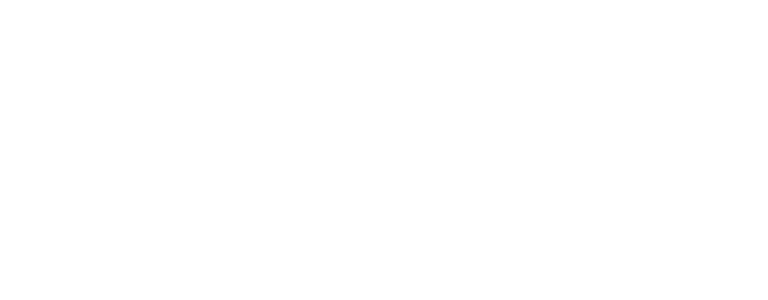
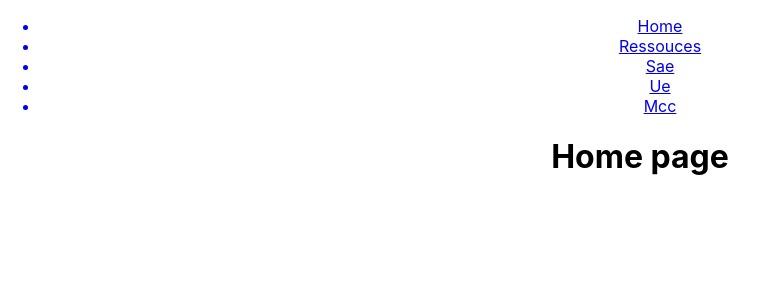
Before and after one commit to SteveRothier/ProjetS4, a React (Create React App) app: page / in a window 1280 px wide. Shown: the top 300 px of the page, without its empty margins (0-768 px from the left). Built offline with nearby package versions, Linux system fonts and the light colour scheme.

Commit message:
Initial commit

```diff
--- a/src/App.css
+++ b/src/App.css
@@ -1,3 +1,4 @@
+
 .App {
   text-align: center;
 }
--- a/src/App.js
+++ b/src/App.js
@@ -1,10 +1,32 @@
+import React from 'react';
+import { BrowserRouter as Router, Switch, Route } from 'react-router-dom';
+
+import Home from './page/HomePage';
+
+import Navbar from './component/Navbar';
+import Ressource from './page/Ressource';
+import Sae from './page/Sae';
+import Ue from './page/Ue';
+import Mcc from './page/Mcc';
+
 import './App.css';
 
 function App() {
   return (
-    <div className="App">
-
-    </div>
+    <>
+      <Router>
+        <div className='App'>
+          <Navbar />
+          <Switch>
+            <Route path="/" exact component={Home}/>
+            <Route path="/ressource" component={Ressource}/>
+            <Route path="/sae" component={Sae}/>
+            <Route path="/Ue" component={Ue}/>
+            <Route path="/Mcc" component={Mcc}/>
+          </Switch>
+        </div>
+      </Router>
+    </>
   );
 }
 
--- /dev/null
+++ b/src/component/Navbar.js
@@ -0,0 +1,28 @@
+import React from "react";
+import { Link } from 'react-router-dom'
+
+function Navbar() {
+    return (
+        <nav>
+            <ul>
+            <Link to="/">
+                    <li>Home</li>
+                </Link>
+                <Link to="/ressource">
+                    <li>Ressouces</li>
+                </Link>
+                <Link to="/sae">
+                    <li>Sae</li>
+                </Link>
+                <Link to="/ue">
+                    <li>Ue</li>
+                </Link>
+                <Link to="/mcc">
+                    <li>Mcc</li>
+                </Link>
+            </ul>
+        </nav>
+    );
+  }
+
+  export default Navbar;
--- /dev/null
+++ b/src/page/HomePage.js
@@ -0,0 +1,11 @@
+
+
+function Home() {
+    return (
+      <div>
+          <h1>Home page</h1>
+      </div>
+    );
+  }
+
+  export default Home;
--- /dev/null
+++ b/src/page/Mcc.js
@@ -0,0 +1,11 @@
+
+
+function Mcc() {
+    return (
+      <div className="App">
+          <h1>Mcc page</h1>
+      </div>
+    );
+  }
+
+  export default Mcc;
--- /dev/null
+++ b/src/page/Ressource.js
@@ -0,0 +1,11 @@
+
+
+function Ressource() {
+    return (
+      <div className="App">
+          <h1>Ressource page</h1>
+      </div>
+    );
+  }
+
+  export default Ressource;
--- /dev/null
+++ b/src/page/Sae.js
@@ -0,0 +1,11 @@
+
+
+function Sae() {
+    return (
+      <div className="App">
+          <h1>Sae page</h1>
+      </div>
+    );
+  }
+
+  export default Sae;
--- /dev/null
+++ b/src/page/Ue.js
@@ -0,0 +1,11 @@
+
+
+function Ue() {
+  return (
+    <div className="App">
+          <h1>Ue page</h1>
+    </div>
+  );
+}
+
+export default Ue;
```
